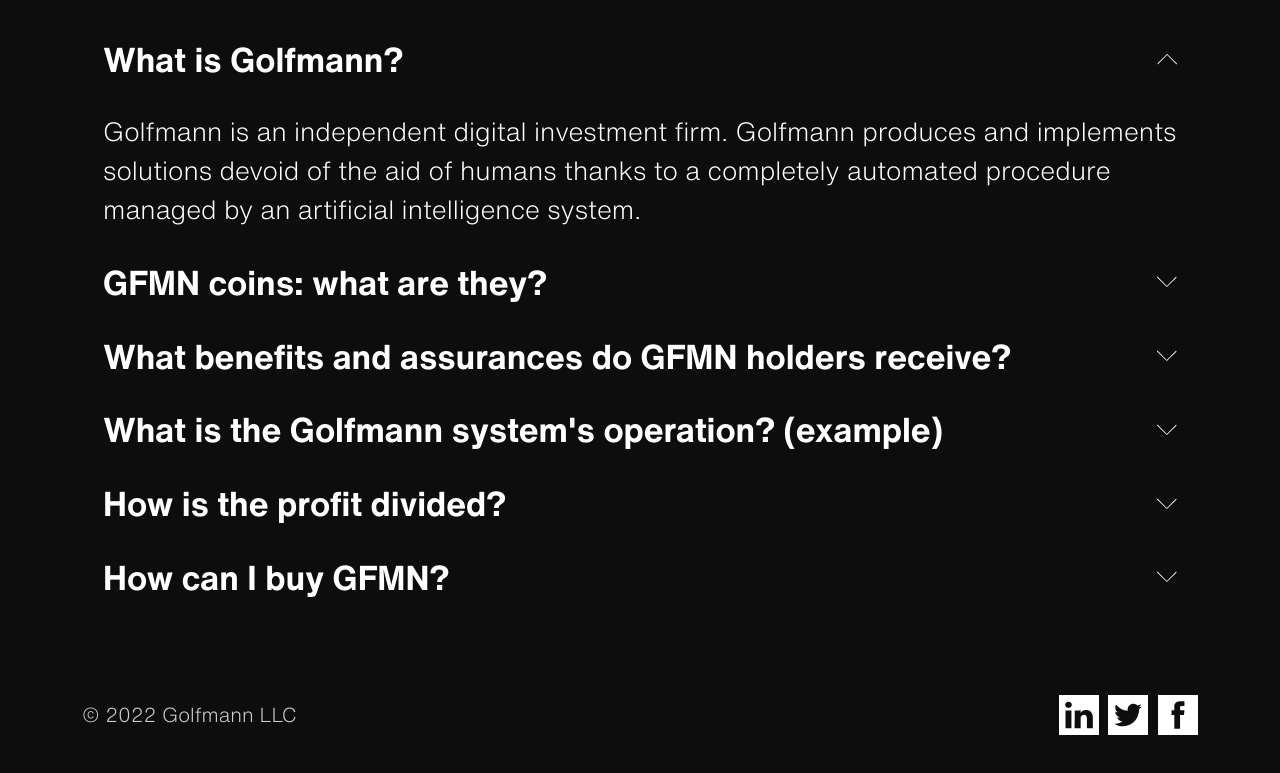
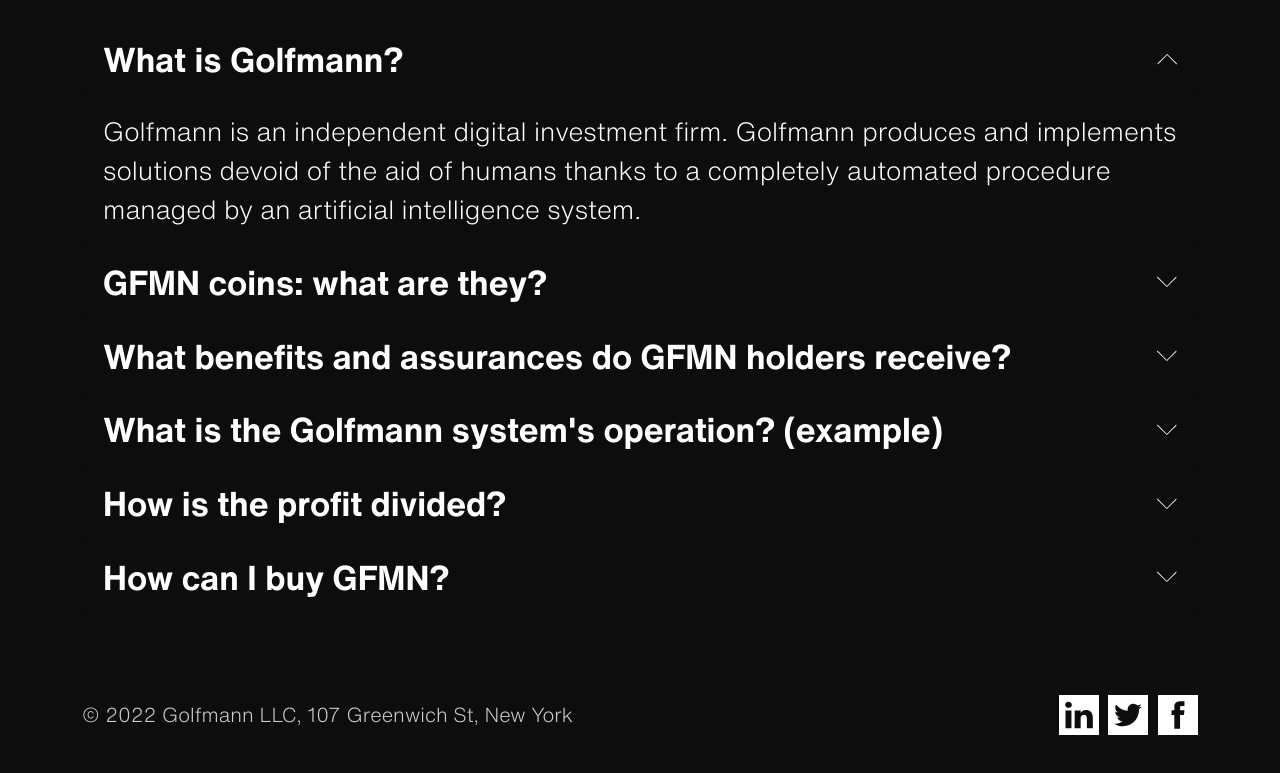
Before and after one commit to milledigital/golfmann, a plain HTML site: page index.html in a window 1280 px wide. Shown: the part 916-1689 px from the top of the page. Drawn offline with Linux system fonts and the light colour scheme.

Commit message:
Update index.html

```diff
--- a/index.html
+++ b/index.html
@@ -162,7 +162,7 @@
             </div>
 
             <div class="glf-footer">
-                <div class="copyright">© 2022 Golfmann LLC</div>
+                <div class="copyright">© 2022 Golfmann LLC, 107 Greenwich St, New York</div>
                 <div class="socials">
                     <a href="https://www.linkedin.com/company/golfmann">
                         <img src="img/linkedin.svg" alt="">
```
